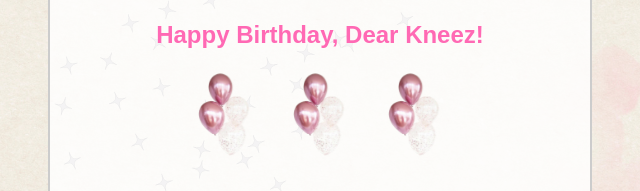
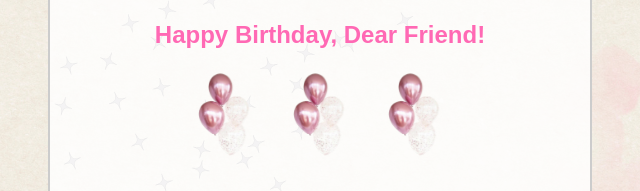
Before and after one commit to Itsmohsinazam/Birthday, a plain HTML site: page index.html in a window 1280 px wide. Shown: the part 335-526 px from the top of the page, 320-960 px from the left. Drawn offline with Linux system fonts and the light colour scheme.

Commit message:
Update index.html

```diff
--- a/index.html
+++ b/index.html
@@ -17,7 +17,7 @@
                     <source src="birthday.mp4" type="video/mp4">
                     Your browser does not support the video tag.
                 </video>
-                <h2>Happy Birthday, Dear Kneez!</h2>
+                <h2>Happy Birthday, Dear Friend!</h2>
             </div>
             <div id="balloons">
                 <img src="b.png" alt="Balloon" class="balloon">
```
